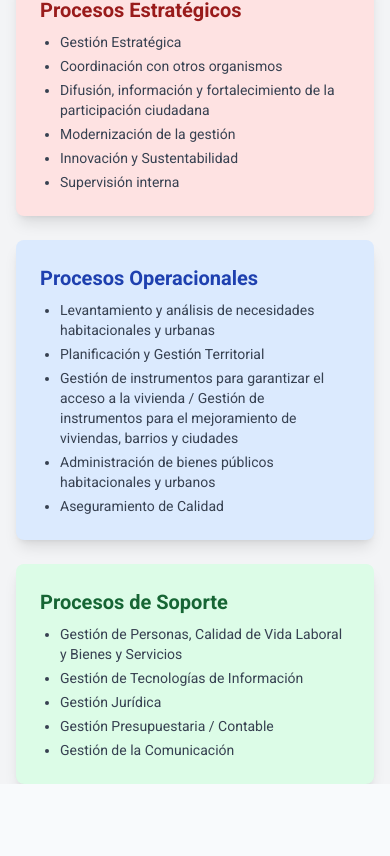
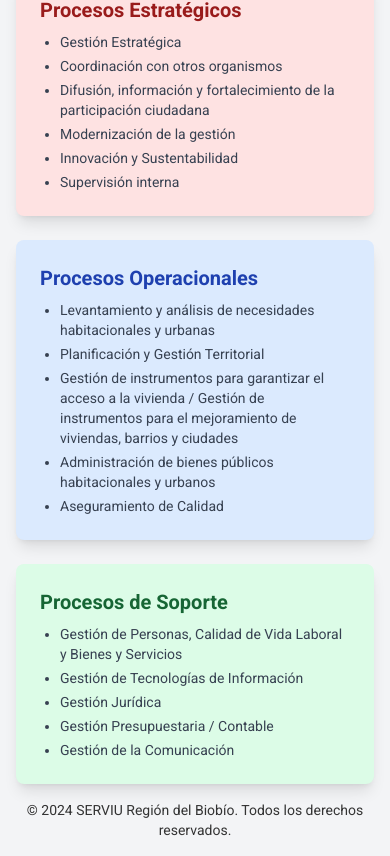
Before and after one commit to moisesAraya/m3, a React (Create React App) app: page / in a window 390 px wide. Shown: the part 428-1284 px from the top of the page. Before the commit the page ends 1212 px from the top, so only its background shows below. Built offline with nearby package versions, Linux system fonts and the light colour scheme.

Commit message:
responsividad

```diff
--- a/package.json
+++ b/package.json
@@ -4,6 +4,9 @@
   "private": true,
   "homepage": "https://moisesaraya.github.io/m3",
   "dependencies": {
+    "@fortawesome/free-solid-svg-icons": "^6.6.0",
+    "@fortawesome/react-fontawesome": "^0.2.2",
+    "@heroicons/react": "^2.1.5",
     "@testing-library/jest-dom": "^5.17.0",
     "@testing-library/react": "^13.4.0",
     "@testing-library/user-event": "^13.5.0",
--- a/src/App.css
+++ b/src/App.css
@@ -65,10 +65,12 @@ input {
   border-radius: 8px;
   box-shadow: 0 2px 5px rgba(0, 0, 0, 0.1);
   padding: 1rem;
+  transition: all 0.3s ease-in-out;
 }
 
 .box:hover {
   box-shadow: 0 4px 10px rgba(0, 0, 0, 0.2);
+  transform: translateY(-5px); /* Animación en hover */
 }
 
 /* Diseño de grid para cajas */
@@ -102,6 +104,27 @@ input {
   }
 }
 
+/* Estilos específicos para asegurar que los procesos operacionales y de soporte se vean igual */
+.proceso-operacional,
+.proceso-soporte {
+  display: grid;
+  grid-template-columns: repeat(1, 1fr); /* Una columna para pantallas pequeñas */
+  gap: 1rem;
+}
+
+@media (min-width: 640px) {
+  .proceso-operacional,
+  .proceso-soporte {
+    grid-template-columns: repeat(2, 1fr); /* 2 columnas en pantallas medianas */
+  }
+}
+
+@media (min-width: 1024px) {
+  .proceso-operacional,
+  .proceso-soporte {
+    grid-template-columns: repeat(3, 1fr); /* 3 columnas en pantallas grandes */
+  }
+}
 
 /* Estilos para botones */
 button {
@@ -110,10 +133,12 @@ button {
   border: none;
   padding: 10px 15px;
   border-radius: 5px;
+  transition: all 0.3s ease;
 }
 
 button:hover {
   background-color: #0056b3;
+  transform: translateY(-3px); /* Animación hover para botones */
 }
 
 /* Ajustes para el título */
@@ -121,6 +146,7 @@ h1 {
   font-size: 1.5rem;
   margin: 0.5rem 0;
   text-align: center;
+  animation: fadeIn 1s ease-in-out; /* Animación de entrada para el título */
 }
 
 @media (min-width: 768px) {
@@ -128,3 +154,25 @@ h1 {
     font-size: 2.5rem;
   }
 }
+
+/* Footer */
+footer {
+  background-color: #003D73;
+  color: white;
+  text-align: center;
+  padding: 1rem 0;
+  margin-top: auto;
+  font-size: 0.9rem;
+}
+
+/* Animación para la aparición suave de los elementos */
+@keyframes fadeIn {
+  from {
+    opacity: 0;
+    transform: translateY(20px);
+  }
+  to {
+    opacity: 1;
+    transform: translateY(0);
+  }
+}
--- a/src/App.js
+++ b/src/App.js
@@ -1,12 +1,15 @@
 import React, { useState, useEffect } from 'react';
 import processData from './data/processData';
 import Navbar from './components/Navbar';
+import { FontAwesomeIcon } from '@fortawesome/react-fontawesome';
+import { faArrowLeft, faHome } from '@fortawesome/free-solid-svg-icons';
 
 function App() {
   const [currentLevel, setCurrentLevel] = useState('nivel0');
   const [history, setHistory] = useState([]);
   const [levelData, setLevelData] = useState([]);
   const [title, setTitle] = useState('Procesos Principales');
+  const currentYear = new Date().getFullYear(); // Obtener el año actual
 
   const getGroupColor = (group) => {
     switch (group) {
@@ -98,7 +101,7 @@ function App() {
       name: subSubProcess.name,
       onClick: () => loadLevel4(group, processId, subProcessId, subSubProcess.id),
       bgColor: getGroupColor(group),
-      subProcesses: subSubProcess.subProcesses || [], // Añadir subprocesos si existen
+      subProcesses: subSubProcess.subProcesses || [],
     }));
     setLevelData(boxes);
   };
@@ -185,7 +188,7 @@ function App() {
       }
     }
 
-    return suggestions;
+    return suggestions.slice(0, 5);
   };
 
   const goBack = () => {
@@ -207,11 +210,14 @@ function App() {
 
   return (
     <div className="min-h-screen flex flex-col bg-gray-100">
+      {/* Navbar */}
       <Navbar onSearch={handleSearch} currentLevel={currentLevel} />
+
+      {/* Contenido principal */}
       <main className="flex-grow w-full flex flex-col items-center pt-24 px-4">
-        <h1 className="text-4xl md:text-5xl font-bold text-gray-800 mb-8">{title}</h1>
+        <h1 className="text-4xl md:text-5xl font-bold text-gray-800 mb-8 animate-fade-in">{title}</h1>
 
-        {/* Ajuste de grid */}
+        {/* Grid para mostrar los niveles */}
         <div
           className={`grid gap-6 w-full max-w-screen-xl ${
             levelData.length === 1
@@ -225,15 +231,13 @@ function App() {
               : 'grid-cols-1 sm:grid-cols-2 lg:grid-cols-3'
           } justify-center`}
         >
-
           {levelData.map((item, index) => (
             <div
               key={index}
-              className={`p-6 rounded-lg shadow-lg hover:shadow-xl transition duration-300 cursor-pointer ${item.bgColor}`}
+              className={`p-6 rounded-lg shadow-lg hover:shadow-xl transition duration-300 cursor-pointer fade-in ${item.bgColor}`}
               onClick={item.onClick}
             >
               <h2 className="text-xl font-semibold mb-2">{item.name}</h2>
-              {/* Mostrar subprocesos en listas ordenadas si existen */}
               {item.subProcesses && item.subProcesses.length > 0 ? (
                 <ul className="text-gray-700 list-disc ml-5">
                   {item.subProcesses.map((subProcess, subIndex) => (
@@ -249,19 +253,30 @@ function App() {
           ))}
         </div>
       </main>
+
+      {/* Footer con año dinámico */}
+      <footer className="bg-white-600 text-gray py-4 mt-auto fade-in">
+        <div className="container mx-auto text-center">
+          <p className="text-sm">
+            © {currentYear} SERVIU Región del Biobío. Todos los derechos reservados.
+          </p>
+        </div>
+      </footer>
+
+      {/* Botones de navegación con FontAwesome */}
       {currentLevel !== 'nivel0' && (
-        <div className="fixed bottom-5 right-5 z-50 flex space-x-4">
+        <div className="fixed bottom-20 right-5 z-50 flex space-x-4 button-bounce"> {/* Subimos los botones para evitar superposición */}
           <button
             onClick={goBack}
-            className="bg-white text-gray-800 p-3 rounded-full shadow-lg hover:bg-gray-100 transition-colors"
+            className="bg-white text-gray-800 p-2 rounded-full shadow-lg hover:bg-gray-100 transition-colors button-hover"
           >
-            <span className="text-2xl">←</span>
+            <FontAwesomeIcon icon={faArrowLeft} size="lg" /> {/* Hacemos los íconos más pequeños */}
           </button>
           <button
             onClick={goHome}
-            className="bg-white text-gray-800 p-3 rounded-full shadow-lg hover:bg-gray-100 transition-colors"
+            className="bg-white text-gray-800 p-2 rounded-full shadow-lg hover:bg-gray-100 transition-colors button-hover"
           >
-            <span className="text-2xl">🏠</span>
+            <FontAwesomeIcon icon={faHome} size="lg" /> {/* Hacemos los íconos más pequeños */}
           </button>
         </div>
       )}
```
Also changed, not shown: 1 other file (tests, documents, lock files or other folders). Lines whose indentation alone changed are shown as unchanged.
